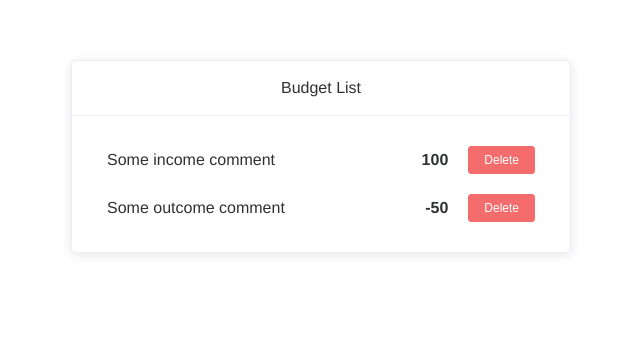
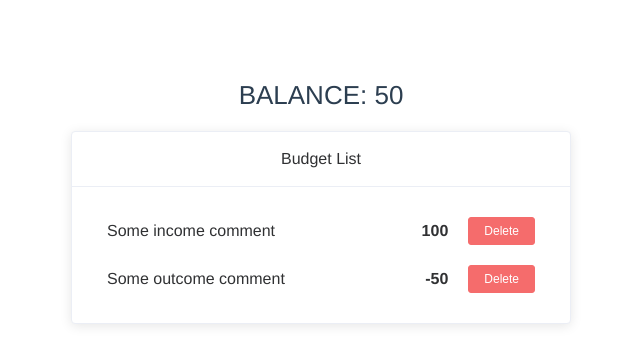
Before and after one commit to PanyaPrimal/firstAttempts, a Vue app in the folder Vue.js course/budget-app/: page / in a window 1280 px wide. Shown: the top 364 px of the page, without its empty margins (319-959 px from the left). Built offline with nearby package versions, Linux system fonts and the light colour scheme.

Commit message:
add total balance calculator

```diff
--- a/Vue.js course/budget-app/src/App.vue
+++ b/Vue.js course/budget-app/src/App.vue
@@ -1,16 +1,19 @@
 <template>
   <div id="app">
+    <TotalBalance :total="totalBalance"/>
     <BudgetList :list="list"/>
   </div>
 </template>
 
 <script>
 import BudgetList from '@/components/BudgetList';
+import TotalBalance from '@/components/TotalBalance';
 
 export default {
   name: 'app',
   components: {
     BudgetList,
+    TotalBalance,
   },
   data: () => ({
     list: {
@@ -27,9 +30,16 @@
         id: 2,
       }
     }
-  })
-
-}
+  }),
+  computed: {
+    totalBalance() {
+      return Object.values(this.list).reduce(
+        (acc, item) => acc + item.value,
+        0
+      )
+    }
+  }
+};
 </script>
 
 <style>
--- /dev/null
+++ b/Vue.js course/budget-app/src/components/TotalBalance.vue
@@ -0,0 +1,25 @@
+<template>
+  <div class="total-value">Balance: {{ total }}</div>
+</template>
+
+<script>
+  export default {
+    name:"TotalBalance",
+    props: {
+      total: {
+        type: Number,
+        default: 0
+      }
+    }
+  }
+
+</script>
+
+<style scoped>
+  .total-value {
+    font-size: 26px;
+    text-transform: uppercase;
+    padding: 20px;
+    text-align: center;
+  }
+</style>
```
